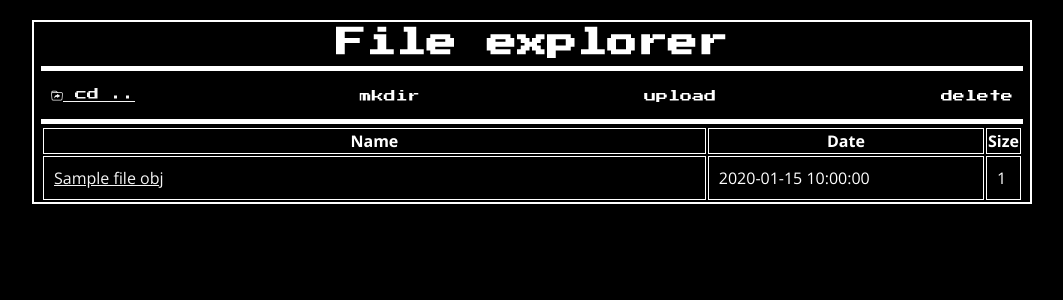
After one commit to zaku0101/MOS_Cloud_app, a Flask app: template template/drive2.html in a window 1280 px wide. The commit adds this page. Shown: the top 300 px of the page, without its empty margins (108-1171 px from the left). Run offline with Flask 3, Linux system fonts and the light colour scheme; the template is opened without the code that fills it: most values are stand-ins (such as "Sample title", 1, 10 or a date in 2020); some libraries are stand-ins or nearby versions.

Commit message:
some basic frontend changes

```diff
--- a/app.py
+++ b/app.py
@@ -26,7 +26,7 @@ def get_readable_byte_size(num, suffix='B') -> str:
 
 def get_time_stamp_string(tsec: float) -> str:
     tobj = dt.datetime.fromtimestamp(tsec)
-    tstr = dt.datetime.strftime(tobj, '%Y-%m-%d %H:%M:%S')
+    tstr = dt.datetime.strftime(tobj, '%Y-%m-%d %H:%M')
     return tstr
 def get_icon_class_for_filename(fname):
     file_ext = Path(fname).suffix
@@ -53,13 +53,13 @@ def get_files(req_path):
     def fobj_from_scan(x):
         file_stat = x.stat()
         return{'name' : x.name,
-               'fIcon': "bi bi folder-fill" if os.path.isdir(x.path) else get_icon_class_for_filename(x.name),
+               'fIcon': "bi bi folder-fill" if False else get_icon_class_for_filename(x.name),
                'relPath' : os.path.relpath(x.path, base_path).replace("\\","/"),
                'mTime':get_time_stamp_string(file_stat.st_mtime),
                'size':get_readable_byte_size(file_stat.st_size)}
     file_objs = [fobj_from_scan(x) for x in os.scandir(abs_path)]
 
-    return render_template('drive.html.j2' , data={
+    return render_template('drive2.html' , data={
         'files': file_objs})
 
 
--- /dev/null
+++ b/static/drive2.css
@@ -0,0 +1,105 @@
+* {
+    box-sizing: border-box;
+  }
+  a,i{
+    color:whitesmoke;
+}
+  html {
+    background-color: black;
+    color: white;
+  }
+
+  body {
+    font-family: 'Open Sans', sans-serif;
+  }
+  th,td{
+    border: 1px solid white;
+  }
+  td{
+    padding: 10px;
+  }
+
+  .label {
+    border: 2px solid white;
+    width: 100%;
+    max-width: 1000px;
+    margin: 20px auto;
+    padding: 0 7px;
+  }
+  h1{
+    font-family: 'Press Start 2p';
+    padding: 10px;
+    font-size: 30px;
+  }
+
+  header h1 {
+    text-align: center;
+    margin: -4px 0;
+    letter-spacing: 0.15px
+  }
+
+  p {
+    padding: 10px 0;
+    margin: 0;
+    display: flex;
+    justify-content: space-between;
+
+  }
+
+  .divider {
+    border-bottom: 1px solid white;
+    margin: 2px 0;
+  }
+  .filename{
+    color: white;
+  }
+  .bold {
+    font-weight: 800;
+  }
+
+  .large {
+    height: 10px;
+  }
+
+  .medium {
+    background-color: white;
+    border: 0;
+  }
+
+  .medium {
+    height: 5px;
+  }
+
+  .small-text {
+    font-size: 0.85rem;
+  }
+
+
+  .menu {
+    display: flex;
+    justify-content: space-between;
+    align-items: flex-end;
+    padding: 15px 10px;
+    font-family: 'Press Start 2p';
+    font-size: 12px;
+  }
+  .content{
+
+  }
+
+
+  .right {
+    justify-content: flex-end;
+  }
+
+  .indent {
+    margin-left: 1em;
+  }
+
+  .double-indent {
+    margin-left: 2em;
+  }
+
+  .content p:not(.no-divider) {
+    border-bottom: 1px solid #888989;
+  }
--- /dev/null
+++ b/template/drive2.html
@@ -0,0 +1,50 @@
+<!DOCTYPE html>
+<html lang="en">
+
+<head>
+  <meta charset="UTF-8">
+  <link rel="shortcut icon" href="/static/images/mos.png">
+  <title>MOS FTP Cloud</title>
+  <meta name="viewport" content="width=device-width, initial-scale=1">
+  <link href="https://fonts.googleapis.com/css?family=Open+Sans:400,700,800" rel="stylesheet">
+  <link href="https://fonts.googleapis.com/css2?family=Press+Start+2P&display=swap" rel="stylesheet">
+  <link href="/static/drive2.css" rel="stylesheet">
+  <link rel="stylesheet" href="https://cdn.jsdelivr.net/npm/bootstrap-icons@1.9.1/font/bootstrap-icons.css">
+</head>
+
+<body>
+  <div class="label">
+    <header>
+      <h1 class="bold">File explorer</h1>
+    </header>
+    <div class="divider medium"></div>
+    <div class="menu">
+    <span><a class="" href="{{ url_for('get_files', req_path=data['parentFolder']) }}">
+        <span><i class="bi bi-folder-symlink homedir"></i> cd ..</span></a></span><span>mkdir</span></span><span>upload </span><span>delete</span>
+    </div>
+    <div class="divider medium"></div>
+    <div class="content">
+<table style="width:100%;">
+    <tr>
+        <th style="width:70%" id="name">Name</th>
+        <th style="width: 29%">Date</th>
+        <th style="width: 1%">Size</th>
+    </tr>
+    <tbody>
+        {% for fileObj in data['files'] %}
+        <tr >
+            <td  class="filename">
+                <a href="{{ url_for('get_files', req_path=fileObj['relPath']) }}">
+                    <span><i class="{{fileObj['fIcon']}}"></i>{{ fileObj['name'] }}</span>
+                </a>
+            </td>
+            <td class="time" scope="col" >{{fileObj['mTime']}}</td>
+            <td class= "size" scope = "col">{{fileObj['size']}}</td>
+
+        </tr>
+        {% endfor %}
+    </tbody>
+    </table>
+  </div>
+</body>
+</html>
--- a/template/login.html
+++ b/template/login.html
@@ -2,7 +2,7 @@
 <html lang="en">
 <head>
 <title>SKN_MOS_CLOUD</title>
-
+<meta charset="utf-8">
 </head>
 <body>
 <h1>Page in build</h1>
```
Also changed, not shown: static/drive.css (added, +77 -0 lines), static/styles.css (added, +87 -0 lines), template/drive.html (added, +45 -0 lines), template/drive.html.j2 (deleted, +0 -103 lines), template/index.html (+1 -77 lines), template/styles.css (deleted, +0 -14 lines).
